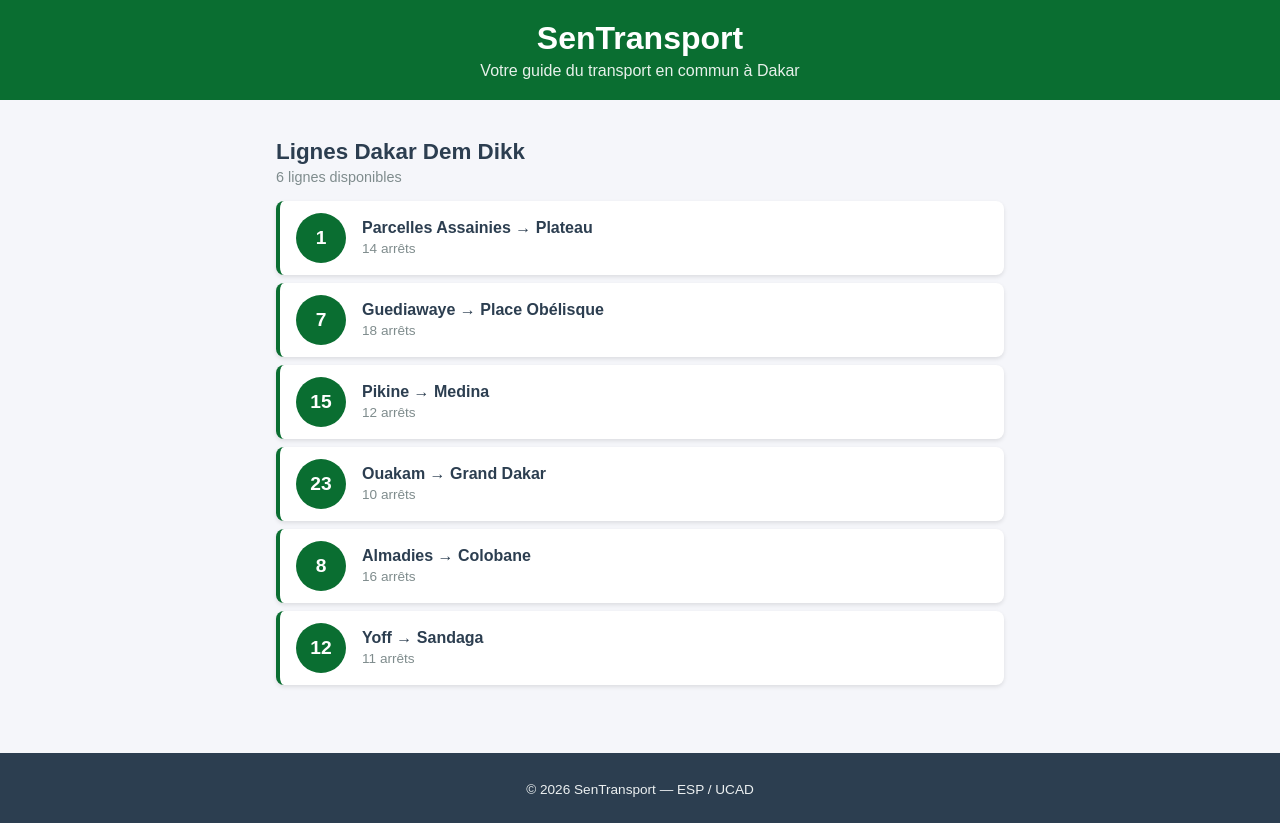
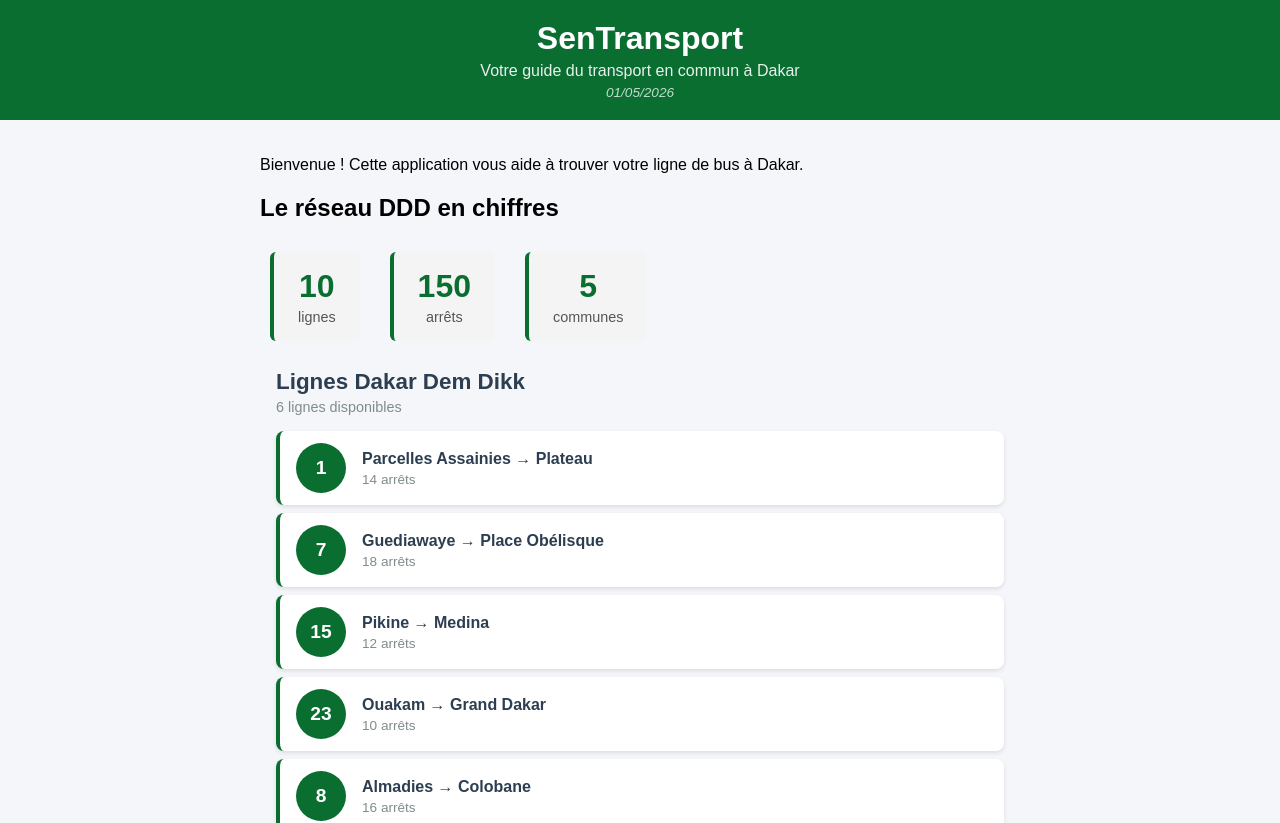
Before and after one commit to LordBaldwin4/sentransport, a React (Create React App) app: page / in a window 1280 px wide. Shown: the top 823 px of the page. Built offline with nearby package versions, Linux system fonts and the light colour scheme.

Commit message:
lab2 : Composants ligne bus

```diff
--- a/src/App.css
+++ b/src/App.css
@@ -15,6 +15,13 @@
   flex: 1;
 }
 
+.statistiques {
+  display: flex;
+  flex-wrap: wrap;
+  gap: 10px;
+  margin-top: 20px;
+}
+
 @media (max-width: 600px) {
   .contenu {
     padding: 12px;
--- a/src/App.js
+++ b/src/App.js
@@ -2,6 +2,9 @@ import "./App.css";
 import Footer from "./Footer";
 import Header from "./Header";
 import ListeLignes from "./ListeLignes";
+import Statistique from "./Statistique";
+import Statistique2 from "./Statistique2";
+import Statistique3 from "./Statistique3";
 
 function App() {
   const lignes = [
@@ -36,6 +39,18 @@ function App() {
       <Header />
 
       <main className="contenu">
+        <p>
+          Bienvenue ! Cette application vous aide à trouver votre ligne de bus à
+          Dakar.
+        </p>
+
+        <h2>Le réseau DDD en chiffres</h2>
+        <div className="statistiques">
+          <Statistique />
+          <Statistique2 />
+          <Statistique3 />
+        </div>
+
         <ListeLignes lignes={lignes} />
       </main>
 
--- a/src/Footer.js
+++ b/src/Footer.js
@@ -3,7 +3,7 @@ import "./Footer.css";
 function Footer() {
   return (
     <footer className="footer">
-      <p>&copy; 2026 SenTransport — ESP / UCAD</p>
+      <p>© 2026 SénTransport – ESP/UCAD</p>
     </footer>
   );
 }
--- a/src/Header.css
+++ b/src/Header.css
@@ -15,3 +15,10 @@
   font-size: 1rem;
   opacity: 0.9;
 }
+
+.header-date {
+  margin: 5px 0 0 0;
+  font-size: 0.85rem;
+  opacity: 0.75;
+  font-style: italic;
+}
--- a/src/Header.js
+++ b/src/Header.js
@@ -1,12 +1,15 @@
 import "./Header.css";
 
 function Header() {
+  const dateAujourdhui = new Date().toLocaleDateString("fr-FR");
+
   return (
     <header className="header">
       <h1 className="header-titre">SenTransport</h1>
       <p className="header-soustitre">
         Votre guide du transport en commun à Dakar
       </p>
+      <p className="header-date">{dateAujourdhui}</p>
     </header>
   );
 }
--- /dev/null
+++ b/src/Statistique.css
@@ -0,0 +1,23 @@
+.statistique {
+  display: inline-block;
+  background-color: #f4f4f4;
+  border-left: 4px solid #0a6e31;
+  padding: 16px 24px;
+  margin: 10px;
+  border-radius: 6px;
+  text-align: center;
+}
+
+.statistique-chiffre {
+  display: block;
+  font-size: 2rem;
+  font-weight: bold;
+  color: #0a6e31;
+}
+
+.statistique-label {
+  display: block;
+  font-size: 0.9rem;
+  color: #555;
+  margin-top: 4px;
+}
--- /dev/null
+++ b/src/Statistique.js
@@ -0,0 +1,12 @@
+import "./Statistique.css";
+
+function Statistique() {
+  return (
+    <div className="statistique">
+      <span className="statistique-chiffre">10</span>
+      <span className="statistique-label">lignes</span>
+    </div>
+  );
+}
+
+export default Statistique;
--- /dev/null
+++ b/src/Statistique2.js
@@ -0,0 +1,12 @@
+import "./Statistique.css";
+
+function Statistique2() {
+  return (
+    <div className="statistique">
+      <span className="statistique-chiffre">150</span>
+      <span className="statistique-label">arrêts</span>
+    </div>
+  );
+}
+
+export default Statistique2;
--- /dev/null
+++ b/src/Statistique3.js
@@ -0,0 +1,12 @@
+import "./Statistique.css";
+
+function Statistique3() {
+  return (
+    <div className="statistique">
+      <span className="statistique-chiffre">5</span>
+      <span className="statistique-label">communes</span>
+    </div>
+  );
+}
+
+export default Statistique3;
```
